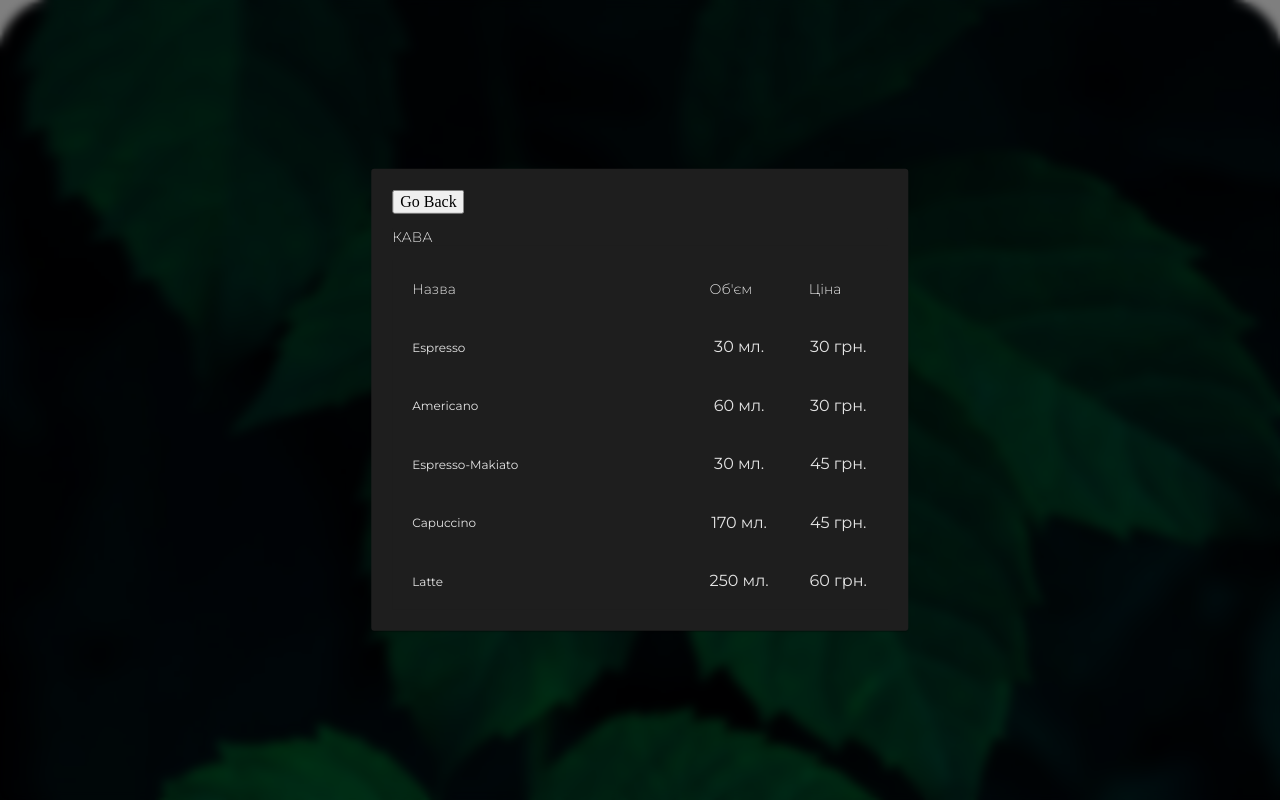
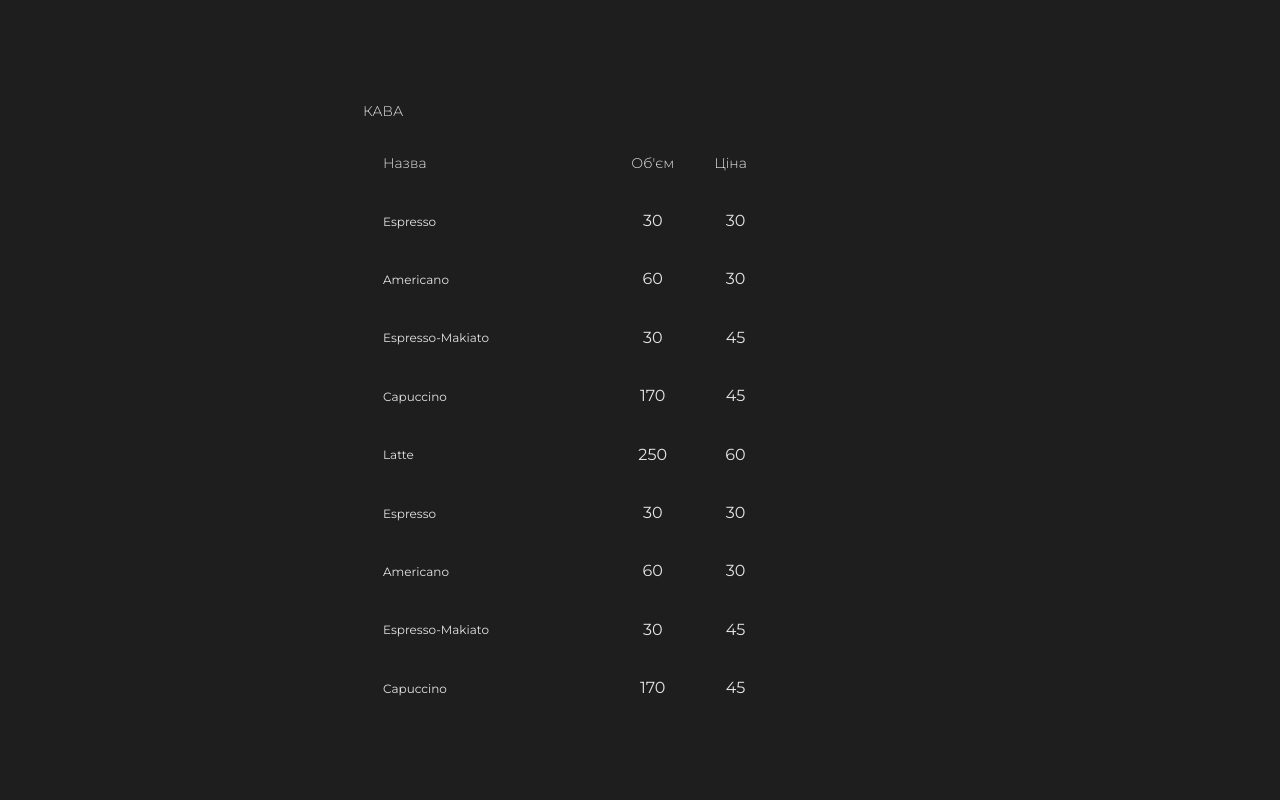
Before and after one commit to RomanPalna/forrest-app, a React (Create React App) app: page /hot-drinks in a window 1280 px wide. Built offline with nearby package versions, Linux system fonts and the light colour scheme.

Commit message:
scroll in modal window

```diff
--- a/package.json
+++ b/package.json
@@ -11,6 +11,7 @@
     "react": "^18.1.0",
     "react-carousel-minimal": "^1.4.1",
     "react-dom": "^18.1.0",
+    "react-icons": "^4.4.0",
     "react-router-dom": "^6.3.0",
     "react-scripts": "5.0.1",
     "sass": "^1.52.3",
--- a/src/coffee.json
+++ b/src/coffee.json
@@ -29,6 +29,72 @@
       "name": "Latte",
       "litres": 250,
       "cost": 60
+    },
+    {
+      "id": 6,
+      "name": "Espresso",
+      "litres": 30,
+      "cost": 30
+    },
+    {
+      "id": 7,
+      "name": "Americano",
+      "litres": 60,
+      "cost": 30
+    },
+    {
+      "id": 8,
+      "name": "Espresso-Makiato",
+      "litres": 30,
+      "cost": 45
+    },
+    {
+      "id": 9,
+      "name": "Capuccino",
+      "litres": 170,
+      "cost": 45
+    },
+    {
+      "id": 10,
+      "name": "Latte",
+      "litres": 250,
+      "cost": 60
+    },
+    {
+      "id": 11,
+      "name": "Espresso-Makiato",
+      "litres": 30,
+      "cost": 45
+    },
+    {
+      "id": 12,
+      "name": "Capuccino",
+      "litres": 170,
+      "cost": 45
+    },
+    {
+      "id": 13,
+      "name": "Latte",
+      "litres": 250,
+      "cost": 60
+    },
+    {
+      "id": 14,
+      "name": "Espresso-Makiato",
+      "litres": 30,
+      "cost": 45
+    },
+    {
+      "id": 15,
+      "name": "Capuccino",
+      "litres": 170,
+      "cost": 45
+    },
+    {
+      "id": 16,
+      "name": "Latte",
+      "litres": 250,
+      "cost": 60
     }
   ]
 }
--- a/src/components/Drinks/HotDrinks/BackBtn.js
+++ b/src/components/Drinks/HotDrinks/BackBtn.js
@@ -1,4 +1,5 @@
 import { useNavigate } from "react-router-dom";
+import { FiChevronLeft } from "react-icons/fi";
 
 export default function BackBtn() {
   const navigate = useNavigate();
@@ -9,7 +10,8 @@ export default function BackBtn() {
 
   return (
     <button className="forrest__coffee--backBtn" onClick={goBack}>
-      Go Back
+      <FiChevronLeft />
+      Повернутися
     </button>
   );
 }
--- a/src/components/Drinks/HotDrinks/HotDrinksList.js
+++ b/src/components/Drinks/HotDrinks/HotDrinksList.js
@@ -3,8 +3,8 @@ export default function HotDrinksList({ props }) {
   return (
     <tr>
       <td className="forrest__coffee--name">{name}</td>
-      <td>{litres} мл.</td>
-      <td>{cost} грн.</td>
+      <td>{litres}</td>
+      <td>{cost}</td>
     </tr>
   );
 }
--- a/src/components/Header/Header.js
+++ b/src/components/Header/Header.js
@@ -1,9 +1,17 @@
+import { Link } from "react-router-dom";
 import logo from "../../images/logo.png";
 
 export default function Header() {
   return (
     <div className="header">
-      <img className="header__logo" src={logo} width="320" alt="ForRest Logo" />
+      <Link to="/">
+        <img
+          className="header__logo"
+          src={logo}
+          width="320"
+          alt="ForRest Logo"
+        />
+      </Link>
     </div>
   );
 }
--- a/src/components/Modal/Modal.js
+++ b/src/components/Modal/Modal.js
@@ -25,6 +25,7 @@ export default class Modal extends Component {
   };
 
   goBack() {
+    // this.navigate("/non-alcohol");
     console.log("Should go back");
   }
 
--- a/src/styles/drinks/hot-drinks.scss
+++ b/src/styles/drinks/hot-drinks.scss
@@ -1,11 +1,15 @@
 .forrest__coffee {
+    position: relative;
     background-color: #1E1E1E;
     color: #E4E4E4;
     font-family: 'Montserrat';
     table-layout: fixed;
-    // width:100%;
-    // height: 100%;
     border-collapse: collapse;
+
+    overflow-x: hidden;
+    overflow-y: auto;
+    max-width: 520px;
+    max-height: 600px;
 
 
     &--head {
@@ -33,19 +37,25 @@
         line-height: 15px;
         letter-spacing: 0em;
     }
+           &--backBtn {
+               position: absolute;
+               top: 10%;
 
-    &--backBtn {
-        text-transform: none;
-    }
+               width: 10%;
+               color: #E4E4E4;
+               background-color: #1E1E1E;
+               border-style: none;
+           }
+
 }
 
 th {
     text-align: left;
     font-family: 'Montserrat';
-        font-style: normal;
-        font-weight: 300;
-        font-size: 14px;
-        line-height: 17px;
+    font-style: normal;
+    font-weight: 300;
+    font-size: 14px;
+    line-height: 17px;
 }
 
 td {
--- a/src/styles/modal/modal.scss
+++ b/src/styles/modal/modal.scss
@@ -1,10 +1,14 @@
 .Modal__backdrop {
     position: fixed;
     top: 0;
-    left: 0;
+        left: 0;
+        bottom: 0;
+        right: 0;
     width: 100vw;
     height: 100vh;
-    background-color: rgba(0, 0, 0, 0.5);
+    background-color: #1E1E1E;
+
+
 }
 
 .Modal__content {
@@ -12,12 +16,18 @@
     top: 50%;
     left: 50%;
     transform: translate(-50%, -50%);
-    max-height: 90%;
-    max-width: 90%;
+    width: 540px;
+    max-width: 80%;
+    overflow: auto;
+    height: 80vh;
 
-    padding: 21px;
     background-color: #1E1E1E;
-    border-radius: 3px;
-    box-shadow: 0px 2px 1px -1px rgba(0, 0, 0, 0.2),
-        0px 1px 1px 0px rgba(0, 0, 0, 0.14), 0px 1px 3px 0px rgba(0, 0, 0, 0.12);
+    padding-top: 15px;
+        /*Регулировка отступа в верх от скролла*/
+        padding-right: 15px;
+    // border-radius: 3px;
+    // box-shadow: 0px 2px 1px -1px rgba(0, 0, 0, 0.2),
+    //     0px 1px 1px 0px rgba(0, 0, 0, 0.14), 0px 1px 3px 0px rgba(0, 0, 0, 0.12);
+
+
 }
```
Also changed, not shown: 1 other file (tests, documents, lock files or other folders).
